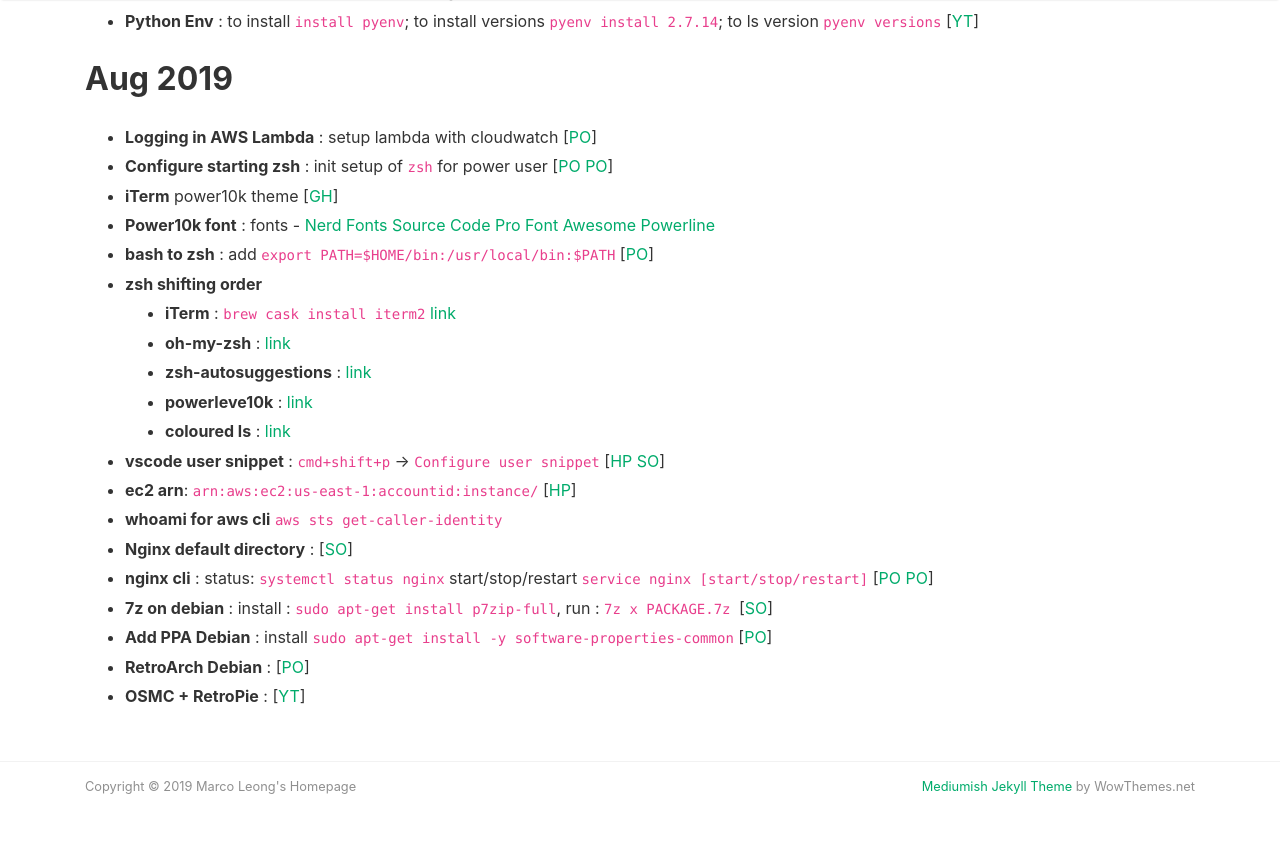
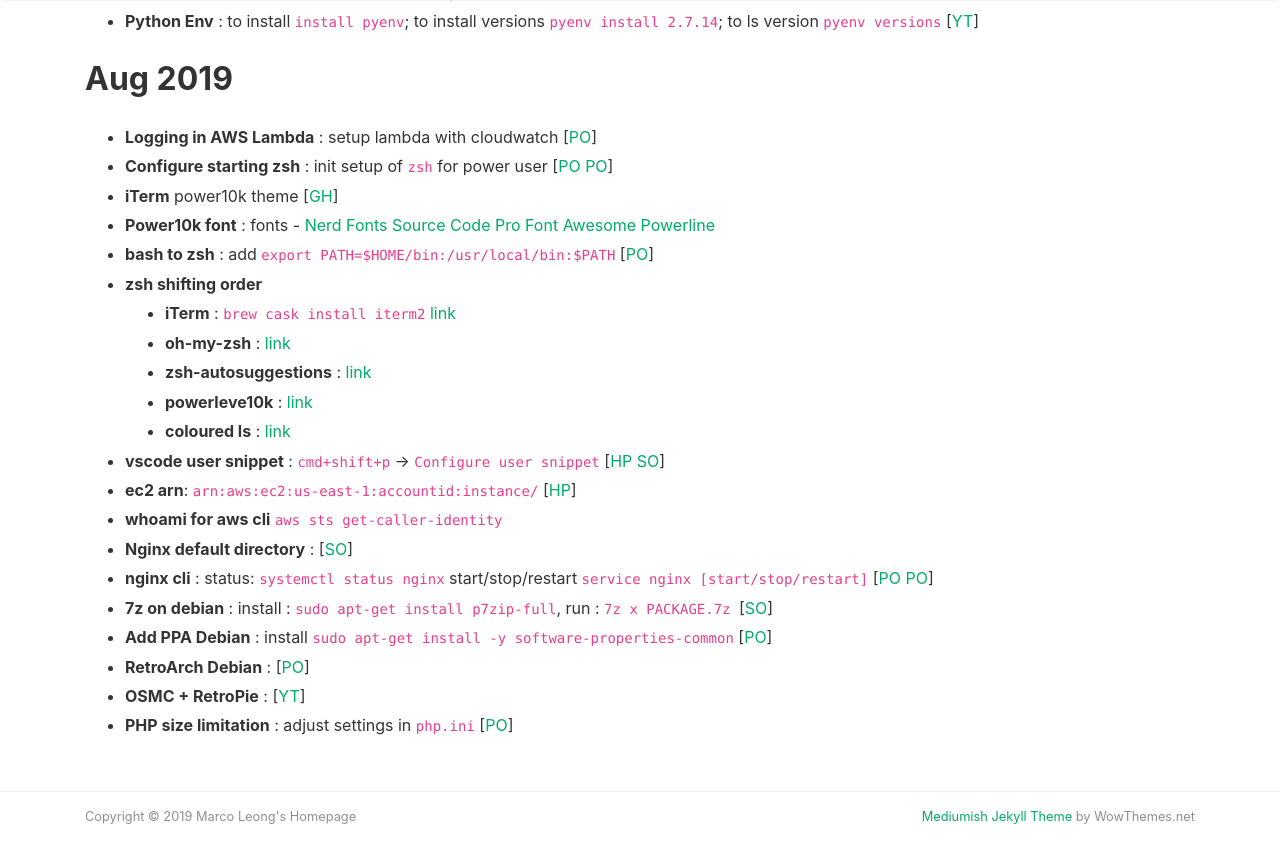
Before and after one commit to MarcoLeongDev/MarcoLeongDev.github.io, a Jekyll site: the page built from journey.md, in a window 1280 px wide and 900 px high, scrolled down 3652 px. Shown: the top 863 px of the window. Built offline with Jekyll 4.4.1, drawn with Linux system fonts in a browser that asks for light colours; nearby versions of some CDN libraries; our own code applies the rules of GitHub Pages for plain Markdown files.

Commit message:
Update journey.md

```diff
--- a/journey.md
+++ b/journey.md
@@ -118,6 +118,7 @@
 - **Add PPA Debian** : install `sudo apt-get install -y software-properties-common` [[PO](https://www.itzgeek.com/how-tos/mini-howtos/add-apt-repository-command-not-found-debian-ubuntu-quick-fix.html)]
 - **RetroArch Debian** : [[PO](https://forums.libretro.com/t/libretro-ppa-for-ubuntu/1587)]
 - **OSMC + RetroPie** : [[YT](https://www.youtube.com/watch?v=enT0UihQ6OQ)]
+- **PHP size limitation** : adjust settings in `php.ini` [[PO](https://www.sitepoint.com/upload-large-files-in-php/)]
 
 
 
```
